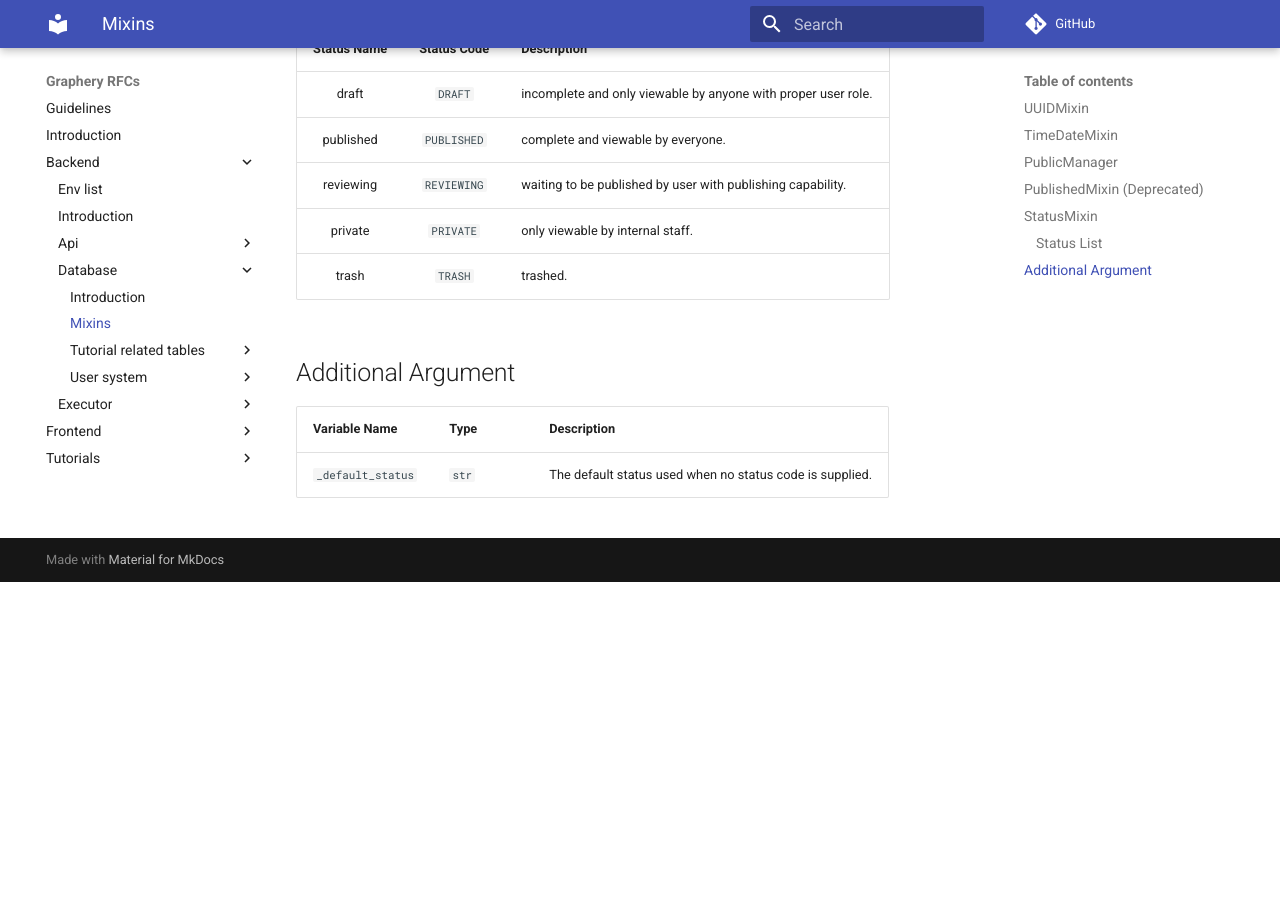
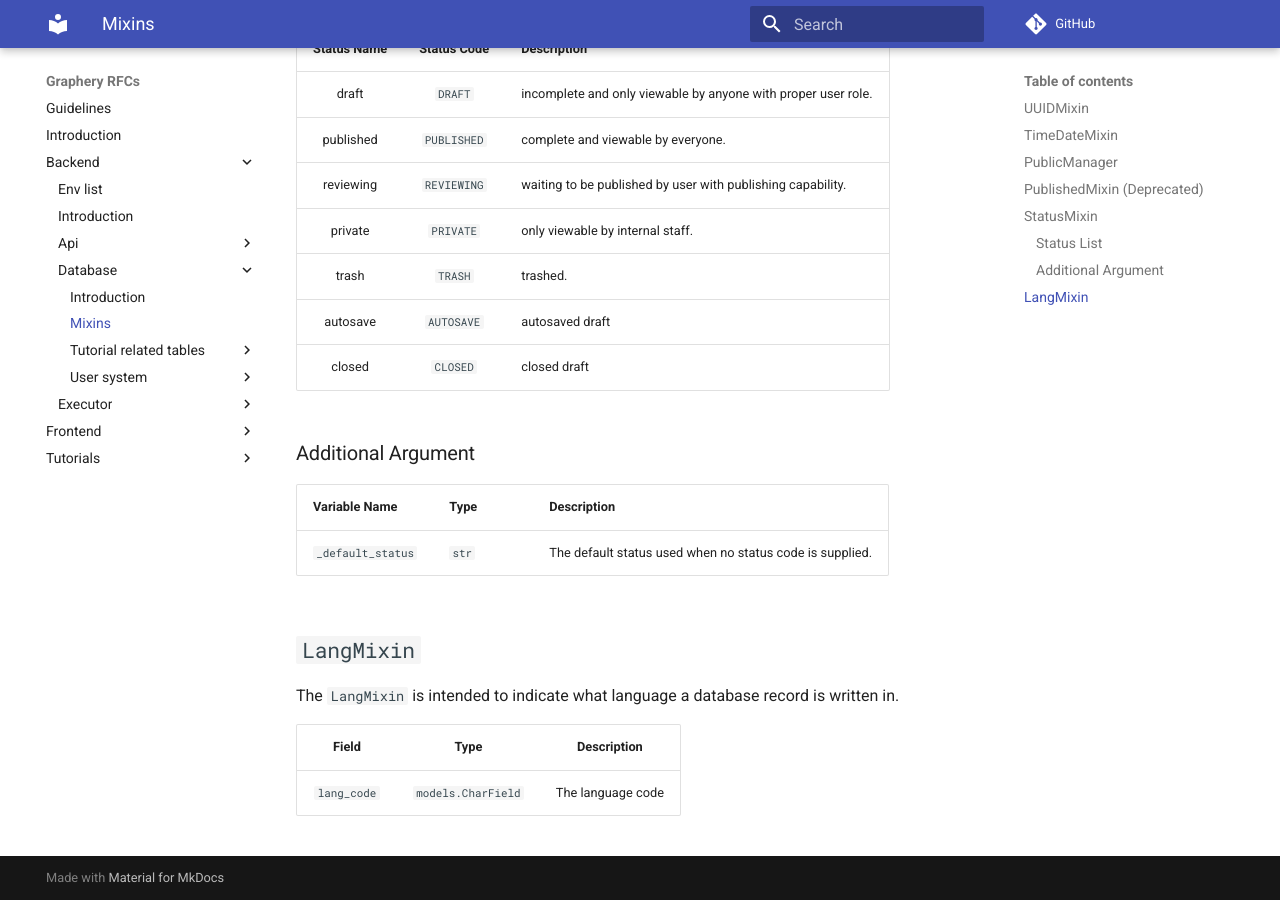
Before and after one commit to Reed-CompBio/GrapheryRFCs, an MkDocs documentation site: the page built from RFCs/backend/database/mixins.md, in a window 1280 px wide and 900 px high, scrolled down 3019 px. Built offline with MkDocs 1.6.1 and Material for MkDocs 9.7.7, drawn with Linux system fonts in a browser that asks for light colours; comment, search, counter and statistics services are not loaded; before the commit the page ends 3601 px from its top, so only the background shows below that.

Commit message:
doc: add lang mixin

```diff
--- a/RFCs/backend/database/mixins.md
+++ b/RFCs/backend/database/mixins.md
@@ -117,9 +117,19 @@ The status list shows all the possible status code `item_status` can have. All t
 |  reviewing  | `REVIEWING` | waiting to be published by user with publishing capability.  |
 |   private   |  `PRIVATE`  | only viewable by internal staff.                             |
 |    trash    |   `TRASH`   | trashed.                                                     |
+|  autosave   | `AUTOSAVE`  | autosaved draft                                              |
+|   closed    |  `CLOSED`   | closed draft                                                 |
 
-## Additional Argument
+### Additional Argument
 
 | Variable Name     | Type  | Description                                              |
 | ----------------- | ----- | -------------------------------------------------------- |
 | `_default_status` | `str` | The default status used when no status code is supplied. |
+
+## `LangMixin`
+
+The `LangMixin` is intended to indicate what language a database record is written in.
+
+|    Field    |        Type        |    Description    |
+| :---------: | :----------------: | :---------------: |
+| `lang_code` | `models.CharField` | The language code |
```
